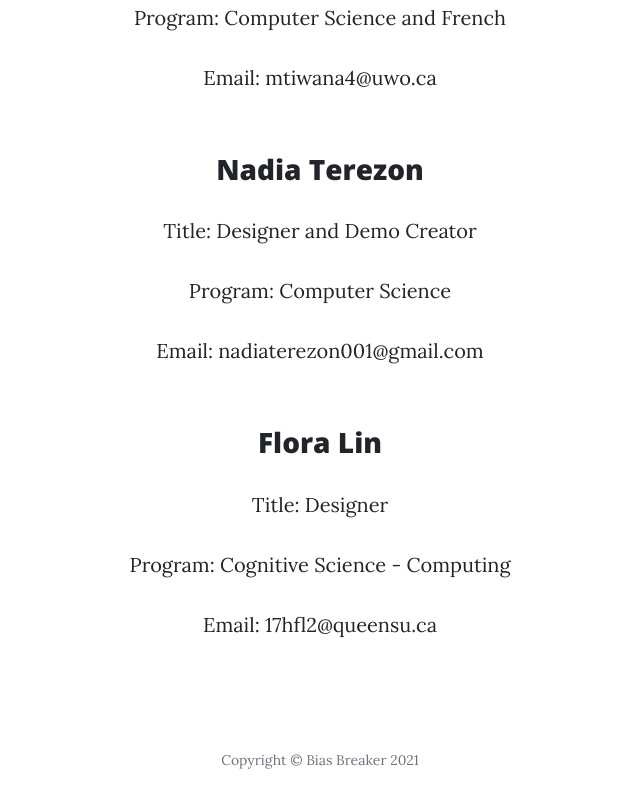
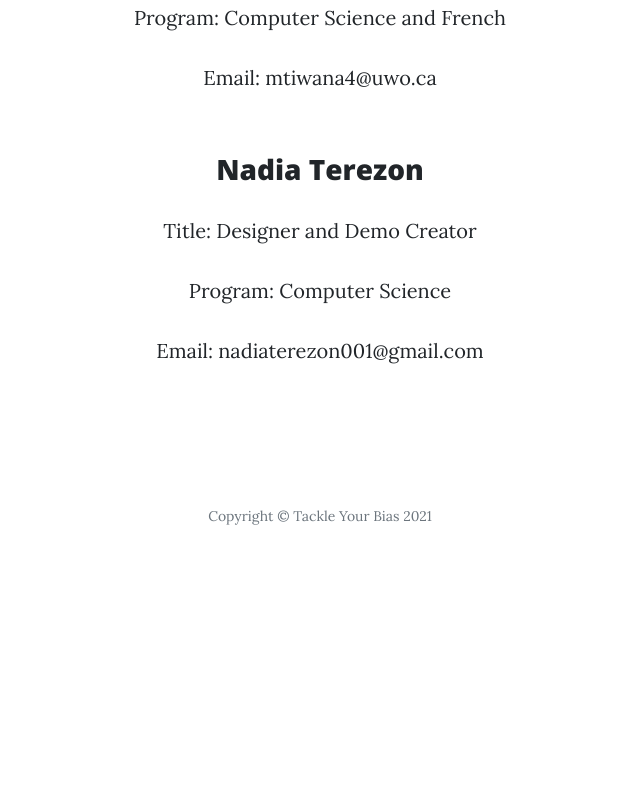
Before and after one commit to mtiwana4/tackleyourbias, a website: page contact.html in a window 1280 px wide. Shown: the part 1153-1961 px from the top of the page, without its empty margins (320-960 px from the left). After the commit the page ends 1745 px from the top, so only its background shows below. Drawn offline with nearby package versions, Linux system fonts and the light colour scheme.

Commit message:
change to tackle

```diff
--- a/contact.html
+++ b/contact.html
@@ -98,12 +98,6 @@
             &nbsp;
             <br><br>
 
-            <h3>Flora Lin</h3>
-            <p class="mb-0">Title: Designer </p>
-            <p class="mb-0">Program: Cognitive Science - Computing</p>
-            <p class="mb-0">Email: 17hfl2@queensu.ca</p>
-            &nbsp;
-
           </div>
         </div>
       </div>
@@ -118,7 +112,7 @@
         <div class="col-lg-8 col-md-10 mx-auto">
           <ul class="list-inline text-center">
           </ul>
-          <p class="copyright text-muted">Copyright &copy; Bias Breaker 2021</p>
+          <p class="copyright text-muted">Copyright &copy; Tackle Your Bias 2021</p>
         </div>
       </div>
     </div>
```
